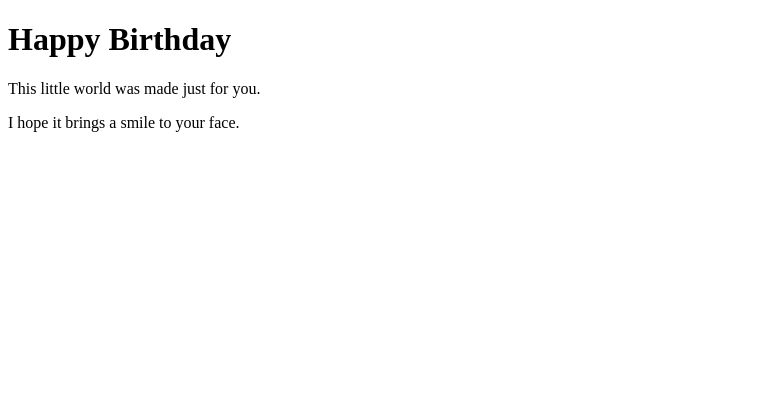
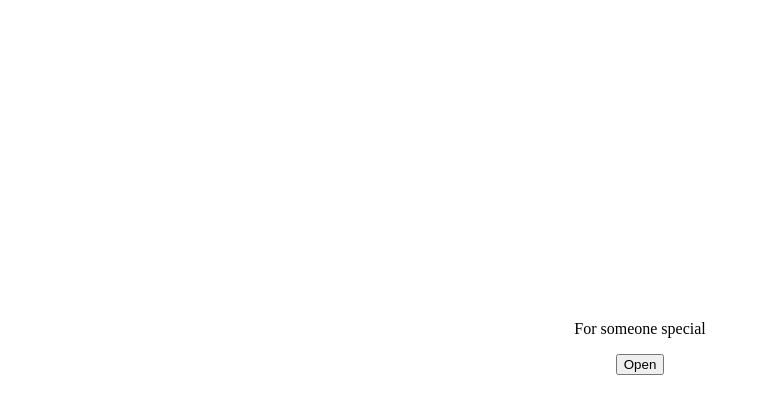
Before and after one commit to Sylencioo/personalized-pixel-art-birthday, a React (Vite) app: page / in a window 1280 px wide. Shown: the top 414 px of the page, without its empty margins (0-761 px from the left). Built offline with nearby package versions, Linux system fonts and the light colour scheme.

Commit message:
feat: add Intro screen + conditional App flow

```diff
--- a/src/App.jsx
+++ b/src/App.jsx
@@ -1,6 +1,14 @@
+import { useState } from "react";
+import Intro from "./components/Intro";
 import birthdayConfig from "./config/birthdayConfig";
 
 function App() {
+  const [started, setStarted] = useState(false);
+
+  if (!started) {
+    return <Intro onStart={() => setStarted(true)} />;
+  }
+
   return (
     <div>
       <h1>{birthdayConfig.name}</h1>
--- /dev/null
+++ b/src/components/Intro.jsx
@@ -0,0 +1,10 @@
+function Intro({ onStart }) {
+  return (
+    <div style={{ textAlign: "center", marginTop: "40vh" }}>
+      <p>For someone special</p>
+      <button onClick={onStart}>Open</button>
+    </div>
+  );
+}
+
+export default Intro;
```
